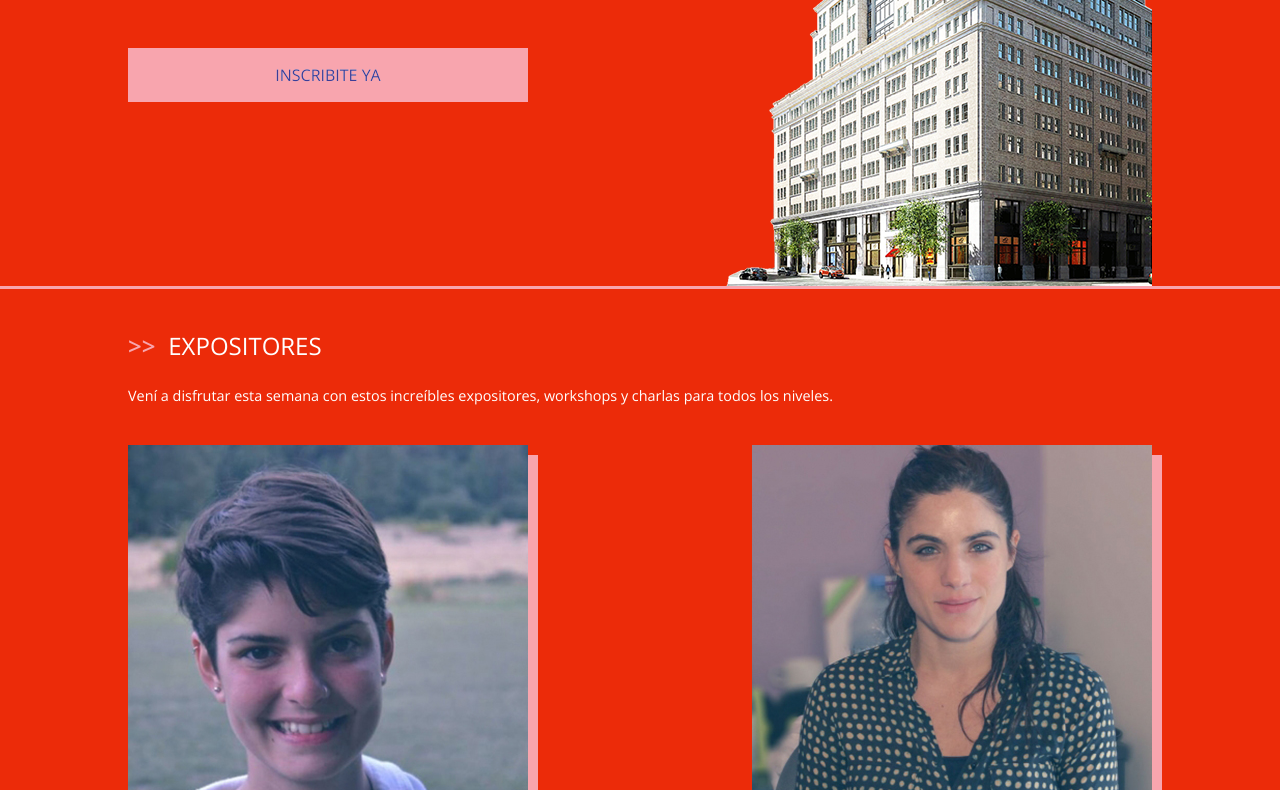
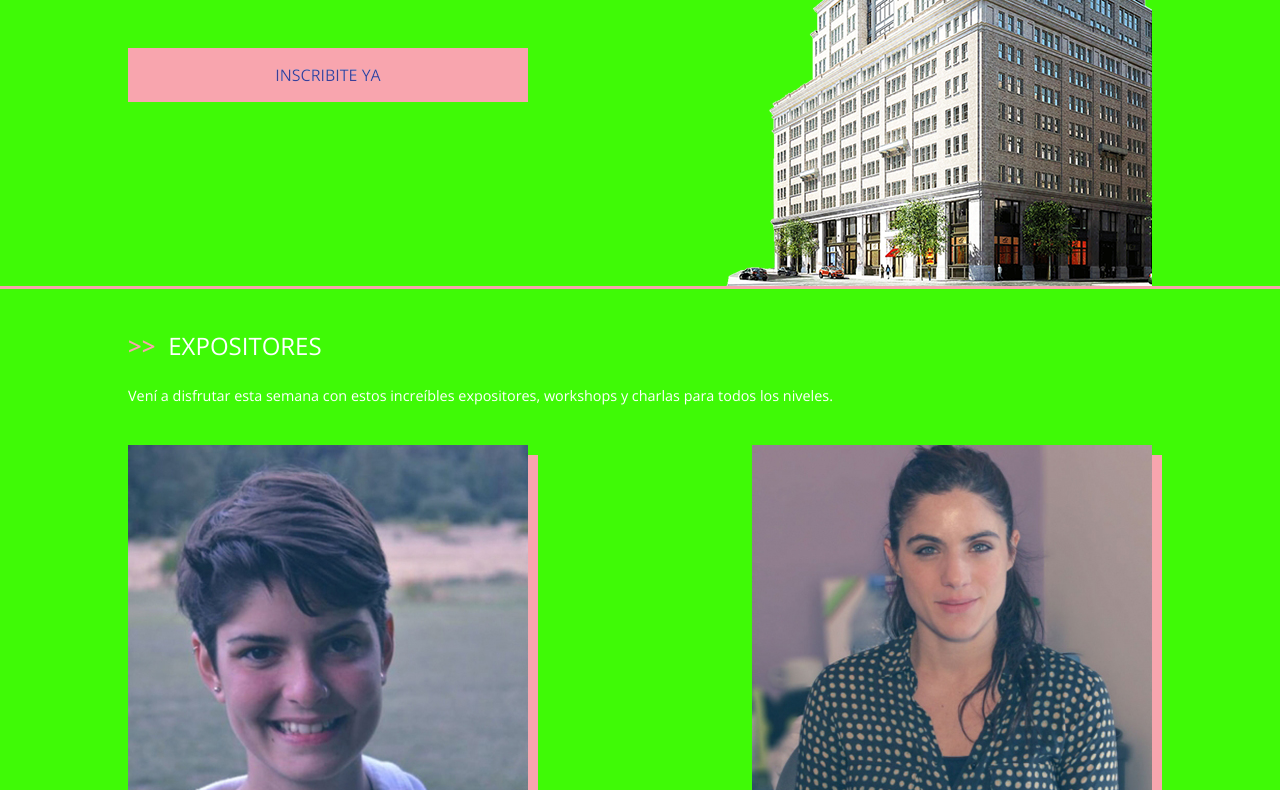
Before and after one commit to EstebanRicioppo/sitio, a plain HTML site: page index.html in a window 1280 px wide. Shown: the part 325-1115 px from the top of the page. Drawn offline with nearby package versions, Linux system fonts and the light colour scheme.

Commit message:
opcion verde

```diff
--- a/css/style.css
+++ b/css/style.css
@@ -7,7 +7,7 @@
   box-sizing: border-box; }
 
 body {
-  background-color: #ec2b09;
+  background-color: #3ffa06;
   font-family: "Open Sans", sans-serif;
   color: #FFF;
   overflow-x: hidden; }
```
